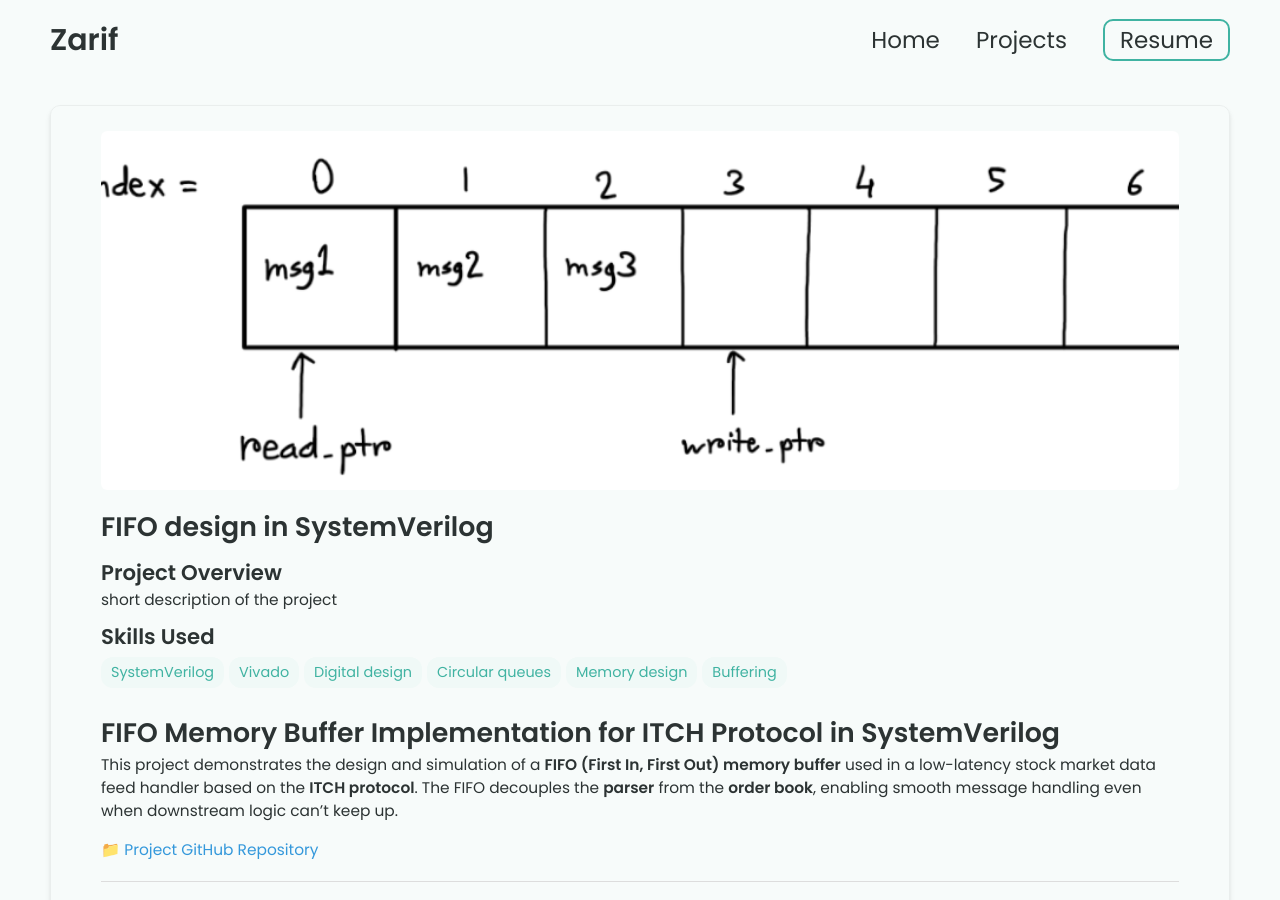
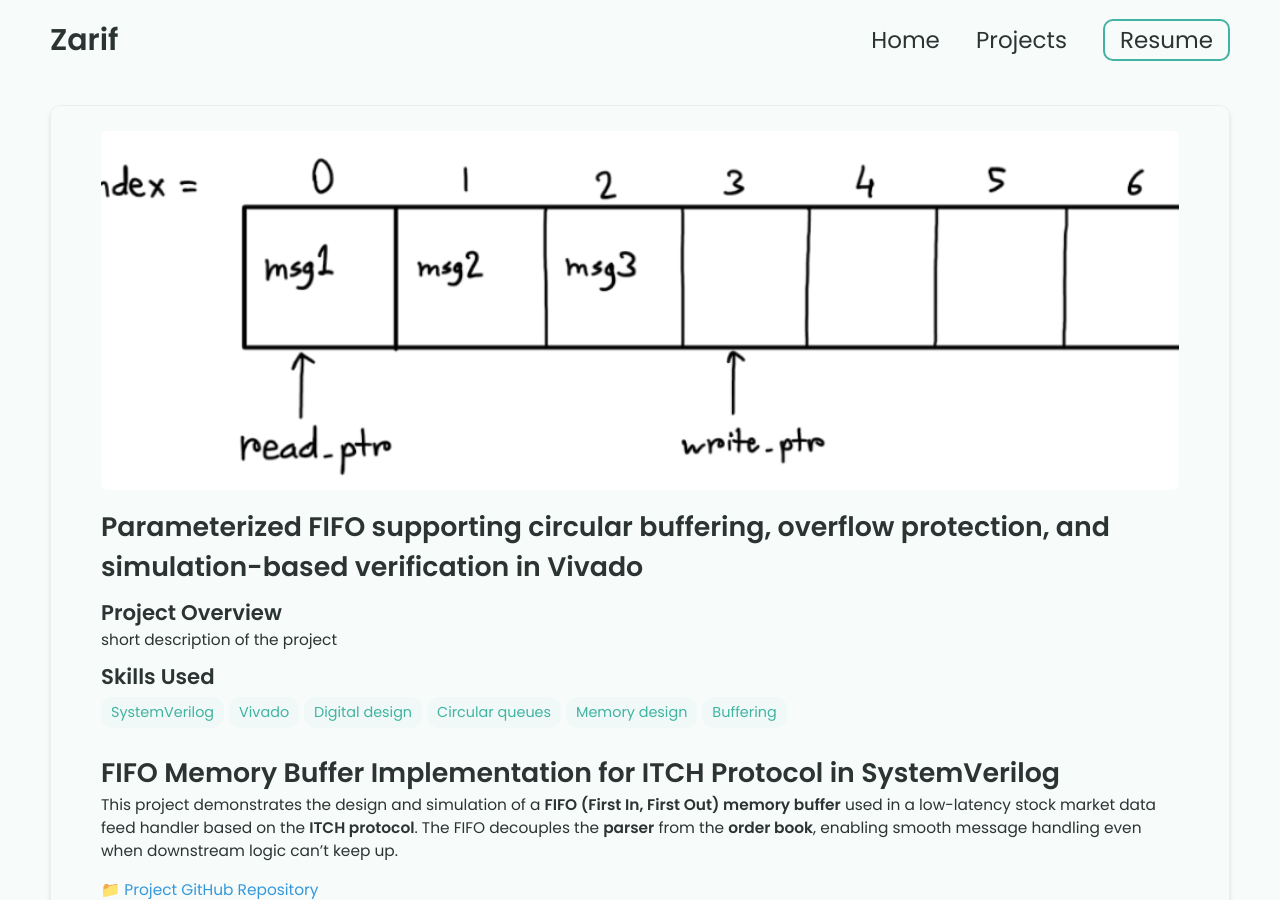
Before and after one commit to mmzarif/mmzarif.github.io, a Jekyll site: the page built from _projects/FIFO design in SystemVerilog/index.md, in a window 1280 px wide and 900 px high. Built offline with Jekyll 4.4.1, drawn with Linux system fonts in a browser that asks for light colours.

Commit message:
Update index.md

```diff
--- a/_projects/FIFO design in SystemVerilog/index.md
+++ b/_projects/FIFO design in SystemVerilog/index.md
@@ -1,6 +1,6 @@
 ---
 layout: post
-title: FIFO design in SystemVerilog
+title: Parameterized FIFO supporting circular buffering, overflow protection, and simulation-based verification in Vivado
 description:  short description of the project
 skills:
 - SystemVerilog
```
